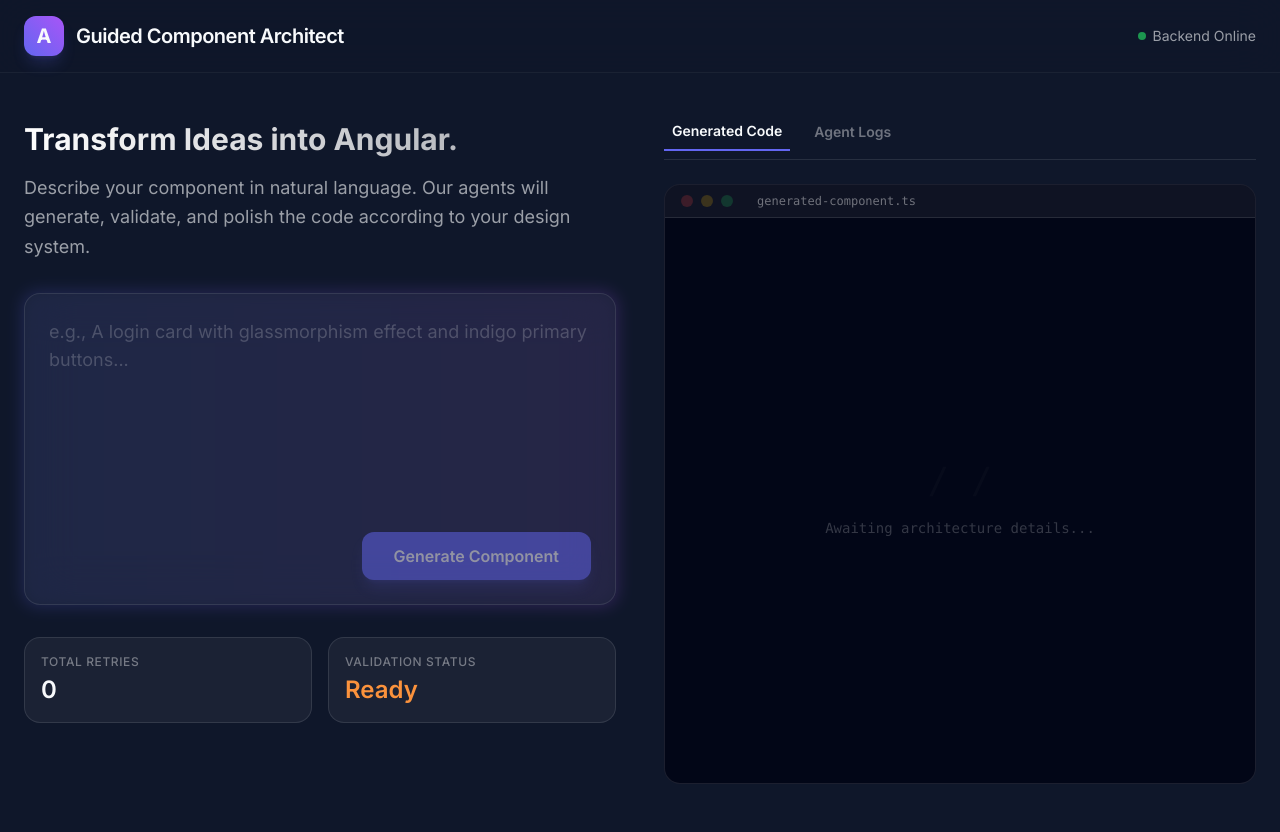
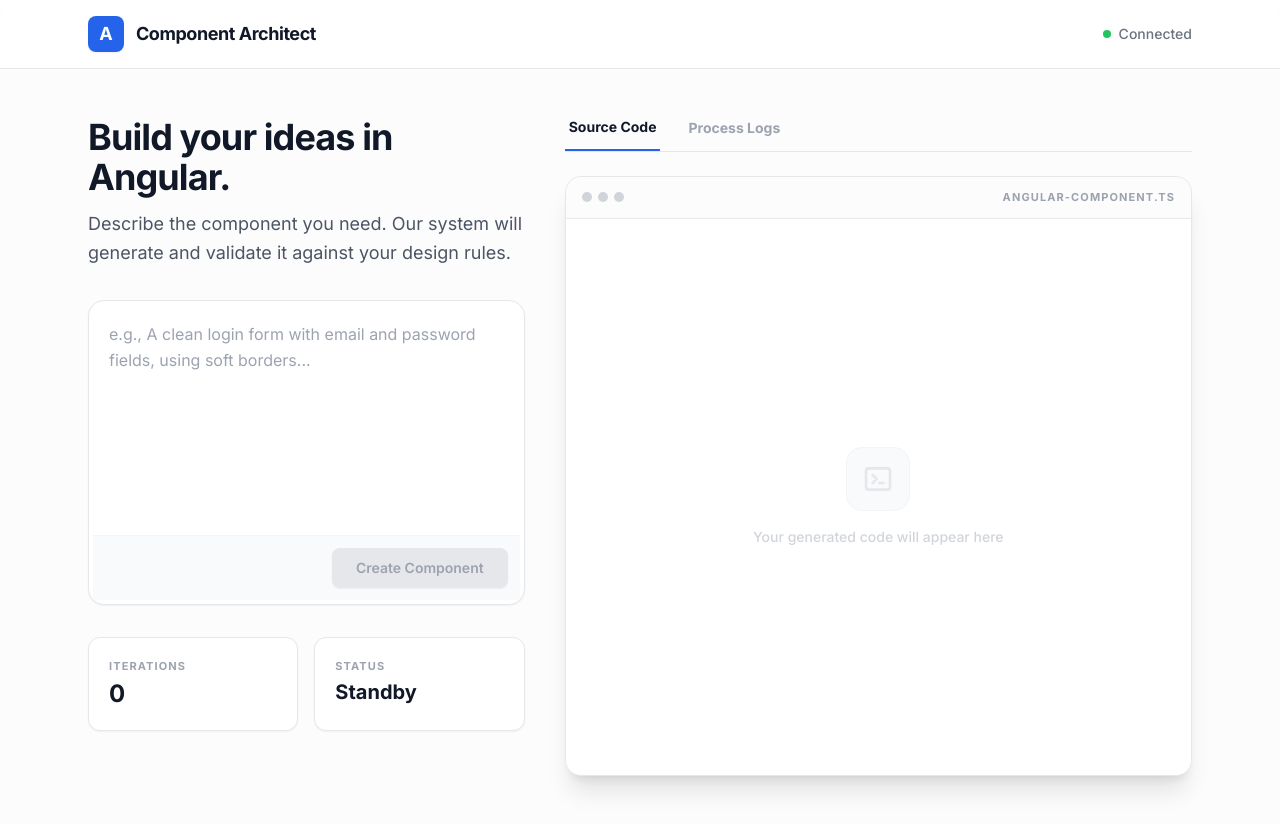
Before and after one commit to RiteshKumar2e/Assesment, a React (Vite) app in the folder frontend/: page / in a window 1280 px wide. Built offline with nearby package versions, Linux system fonts and the light colour scheme.

Commit message:
frontend updated

```diff
--- a/frontend/src/App.tsx
+++ b/frontend/src/App.tsx
@@ -30,108 +30,122 @@
     };
 
     return (
-        <div className="min-h-screen bg-[#0f172a] text-[#f8fafc] font-sans selection:bg-[#6366f1]/30">
+        <div className="min-h-screen bg-[#fcfcfd] text-[#1a1c1e] font-sans selection:bg-[#4f46e5]/10">
             {/* Header */}
-            <header className="border-b border-white/5 bg-[#0f172a]/80 backdrop-blur-xl sticky top-0 z-50">
-                <div className="max-w-7xl mx-auto px-6 py-4 flex items-center justify-between">
+            <header className="border-b border-gray-200 bg-white/80 backdrop-blur-md sticky top-0 z-50">
+                <div className="max-w-6xl mx-auto px-6 py-4 flex items-center justify-between">
                     <div className="flex items-center gap-3">
-                        <div className="w-10 h-10 bg-gradient-to-tr from-[#6366f1] to-[#a855f7] rounded-xl flex items-center justify-center shadow-lg shadow-[#6366f1]/20">
-                            <span className="text-xl font-bold">A</span>
+                        <div className="w-9 h-9 bg-[#2563eb] rounded-lg flex items-center justify-center shadow-sm">
+                            <span className="text-white font-bold text-lg">A</span>
                         </div>
-                        <h1 className="text-xl font-semibold tracking-tight">Guided Component Architect</h1>
+                        <h1 className="text-lg font-bold tracking-tight text-gray-900">Component Architect</h1>
                     </div>
-                    <div className="flex items-center gap-4 text-sm text-[#f8fafc]/60">
-                        <span className="flex items-center gap-1.5"><div className="w-2 h-2 rounded-full bg-green-500 animate-pulse"></div> Backend Online</span>
+                    <div className="flex items-center gap-5">
+                        <div className="flex items-center gap-2 text-sm font-medium text-gray-500">
+                            <div className="w-2 h-2 rounded-full bg-green-500"></div>
+                            <span>Connected</span>
+                        </div>
                     </div>
                 </div>
             </header>
 
-            <main className="max-w-7xl mx-auto px-6 py-12 grid grid-cols-1 lg:grid-cols-2 gap-12">
-                {/* Left Column: Input */}
-                <div className="space-y-8">
-                    <div className="space-y-4">
-                        <h2 className="text-3xl font-bold bg-clip-text text-transparent bg-gradient-to-r from-white to-white/60">
-                            Transform Ideas into Angular.
+            <main className="max-w-6xl mx-auto px-6 py-12">
+                <div className="grid grid-cols-1 lg:grid-cols-12 gap-10">
+                    {/* Left Column: Input (5 columns) */}
+                    <div className="lg:col-span-5 space-y-8">
+                        <div className="space-y-3">
+                            <h2 className="text-4xl font-extrabold tracking-tight text-gray-900">
+                                Build your ideas in Angular.
                             </h2>
-                        <p className="text-lg text-[#f8fafc]/60 leading-relaxed">
-                            Describe your component in natural language. Our agents will generate, validate, and polish the code according to your design system.
+                            <p className="text-lg text-gray-600 leading-relaxed max-w-md">
+                                Describe the component you need. Our system will generate and validate it against your design rules.
                             </p>
                         </div>
 
-                    <div className="relative group">
-                        <div className="absolute -inset-0.5 bg-gradient-to-r from-[#6366f1] to-[#a855f7] rounded-2xl blur opacity-20 group-focus-within:opacity-40 transition duration-1000"></div>
-                        <div className="relative bg-[#1e293b]/50 backdrop-blur-xl border border-white/10 rounded-2xl p-6">
+                        <div className="bg-white border border-gray-200 rounded-2xl shadow-sm overflow-hidden p-1">
+                            <div className="p-4">
                                 <textarea
                                     value={prompt}
                                     onChange={(e: React.ChangeEvent<HTMLTextAreaElement>) => setPrompt(e.target.value)}
-                                placeholder="e.g., A login card with glassmorphism effect and indigo primary buttons..."
-                                className="w-full h-48 bg-transparent border-none focus:ring-0 text-lg resize-none placeholder:text-white/20"
+                                    placeholder="e.g., A clean login form with email and password fields, using soft borders..."
+                                    className="w-full h-48 bg-transparent border-none focus:ring-0 text-gray-800 placeholder:text-gray-400 resize-none text-base leading-relaxed"
                                 />
-                            <div className="mt-4 flex justify-end">
+                            </div>
+                            <div className="bg-gray-50 p-3 flex justify-end border-t border-gray-100">
                                 <button
                                     onClick={handleGenerate}
                                     disabled={loading || !prompt}
-                                    className="px-8 py-3 bg-[#6366f1] hover:bg-[#4f46e5] disabled:opacity-50 disabled:cursor-not-allowed text-white font-semibold rounded-xl transition-all shadow-lg shadow-[#6366f1]/25 flex items-center gap-2"
+                                    className="px-6 py-2.5 bg-[#2563eb] hover:bg-[#1d4ed8] disabled:bg-gray-200 disabled:text-gray-400 text-white font-semibold rounded-lg transition-colors shadow-sm flex items-center gap-2 text-sm"
                                 >
                                     {loading ? (
                                         <>
-                                            <div className="w-4 h-4 border-2 border-white/30 border-t-white rounded-full animate-spin"></div>
-                                            Architecting...
+                                            <div className="w-3.5 h-3.5 border-2 border-white/30 border-t-white rounded-full animate-spin"></div>
+                                            Generating...
                                         </>
-                                    ) : 'Generate Component'}
+                                    ) : 'Create Component'}
                                 </button>
-                            </div>
                             </div>
                         </div>
 
                         <div className="grid grid-cols-2 gap-4">
-                        <div className="p-4 rounded-2xl bg-white/5 border border-white/10">
-                            <p className="text-xs font-medium text-white/40 uppercase tracking-wider mb-1">Total Retries</p>
-                            <p className="text-2xl font-semibold">{result?.iterations || 0}</p>
+                            <div className="p-5 rounded-xl bg-white border border-gray-200 shadow-sm">
+                                <p className="text-[11px] font-bold text-gray-400 uppercase tracking-widest mb-1">Iterations</p>
+                                <p className="text-2xl font-bold text-gray-900">{result?.iterations || 0}</p>
                             </div>
-                        <div className="p-4 rounded-2xl bg-white/5 border border-white/10">
-                            <p className="text-xs font-medium text-white/40 uppercase tracking-wider mb-1">Validation Status</p>
-                            <p className={`text-2xl font-semibold ${result?.success ? 'text-green-400' : 'text-orange-400'}`}>
-                                {result ? (result.success ? 'Passed' : 'Correcting...') : 'Ready'}
+                            <div className="p-5 rounded-xl bg-white border border-gray-200 shadow-sm">
+                                <p className="text-[11px] font-bold text-gray-400 uppercase tracking-widest mb-1">Status</p>
+                                <p className={`text-xl font-bold ${result?.success ? 'text-green-600' : (result ? 'text-amber-600' : 'text-gray-900')}`}>
+                                    {result ? (result.success ? 'Verified' : 'Refining...') : 'Standby'}
                                 </p>
                             </div>
                         </div>
                     </div>
 
-                {/* Right Column: Output & Logs */}
-                <div className="space-y-6">
-                    <div className="flex items-center gap-4 border-b border-white/10 pb-2">
-                        <button className="text-sm font-semibold border-b-2 border-[#6366f1] pb-2 px-2">Generated Code</button>
-                        <button className="text-sm font-semibold text-white/40 pb-2 px-2">Agent Logs</button>
+                    {/* Right Column: Code (7 columns) */}
+                    <div className="lg:col-span-7 space-y-6">
+                        <div className="flex items-center gap-6 border-b border-gray-200">
+                            <button className="text-sm font-bold text-gray-900 border-b-2 border-[#2563eb] pb-3 px-1">Source Code</button>
+                            <button className="text-sm font-bold text-gray-400 pb-3 px-1 hover:text-gray-600 transition-colors">Process Logs</button>
                         </div>
 
-                    <div className="bg-[#020617] rounded-2xl border border-white/10 overflow-hidden h-[600px] flex flex-col">
-                        <div className="flex items-center gap-2 px-4 py-2 bg-white/5 border-b border-white/10">
-                            <div className="w-3 h-3 rounded-full bg-red-500/20"></div>
-                            <div className="w-3 h-3 rounded-full bg-yellow-500/20"></div>
-                            <div className="w-3 h-3 rounded-full bg-green-500/20"></div>
-                            <span className="ml-4 text-xs font-mono text-white/40">generated-component.ts</span>
+                        <div className="bg-white rounded-2xl border border-gray-200 shadow-xl overflow-hidden flex flex-col h-[600px]">
+                            <div className="px-4 py-3 bg-gray-50/50 border-b border-gray-200 flex items-center justify-between">
+                                <div className="flex gap-1.5">
+                                    <div className="w-2.5 h-2.5 rounded-full bg-gray-300"></div>
+                                    <div className="w-2.5 h-2.5 rounded-full bg-gray-300"></div>
+                                    <div className="w-2.5 h-2.5 rounded-full bg-gray-300"></div>
                                 </div>
-                        <div className="flex-1 overflow-auto p-6 font-mono text-sm leading-relaxed text-indigo-300">
+                                <span className="text-[11px] font-bold text-gray-400 uppercase tracking-widest">angular-component.ts</span>
+                            </div>
+
+                            <div className="flex-1 overflow-auto p-6 bg-white">
                                 {result ? (
-                                <pre>{result.code}</pre>
+                                    <pre className="font-mono text-[13px] leading-relaxed text-blue-900/80 antialiased whitespace-pre-wrap">
+                                        <code>{result.code}</code>
+                                    </pre>
                                 ) : (
-                                <div className="h-full flex flex-col items-center justify-center text-white/20 select-none">
-                                    <div className="text-4xl mb-4 opacity-10">/ /</div>
-                                    <p>Awaiting architecture details...</p>
+                                    <div className="h-full flex flex-col items-center justify-center text-gray-300 select-none space-y-4">
+                                        <div className="w-16 h-16 rounded-2xl bg-gray-50 border border-gray-100 flex items-center justify-center">
+                                            <svg className="w-8 h-8 text-gray-200" fill="none" stroke="currentColor" viewBox="0 0 24 24">
+                                                <path strokeLinecap="round" strokeLinejoin="round" strokeWidth="2" d="M8 9l3 3-3 3m5 0h3M5 20h14a2 2 0 002-2V6a2 2 0 00-2-2H5a2 2 0 00-2 2v12a2 2 0 002 2z" />
+                                            </svg>
+                                        </div>
+                                        <p className="text-sm font-medium">Your generated code will appear here</p>
                                     </div>
                                 )}
                             </div>
+
                             {result?.logs && (
-                            <div className="p-4 bg-black/40 border-t border-white/10 max-h-40 overflow-auto">
+                                <div className="p-4 bg-gray-900 border-t border-gray-800 h-40 overflow-auto scrollbar-thin scrollbar-thumb-gray-700">
                                     {result.logs.map((log: string, i: number) => (
-                                    <div key={i} className="text-[10px] font-mono text-white/40 flex gap-2">
-                                        <span className="text-[#6366f1] shrink-0">[{new Date().toLocaleTimeString()}]</span>
-                                        <span>{log}</span>
+                                        <div key={i} className="text-[11px] font-mono text-gray-400 flex gap-3 mb-1.5 last:mb-0">
+                                            <span className="text-gray-600 shrink-0">{new Date().toLocaleTimeString([], { hour12: false })}</span>
+                                            <span className="text-gray-300">{log}</span>
                                         </div>
                                     ))}
                                 </div>
                             )}
+                        </div>
                     </div>
                 </div>
             </main>
```
Lines whose indentation alone changed are shown as unchanged.
